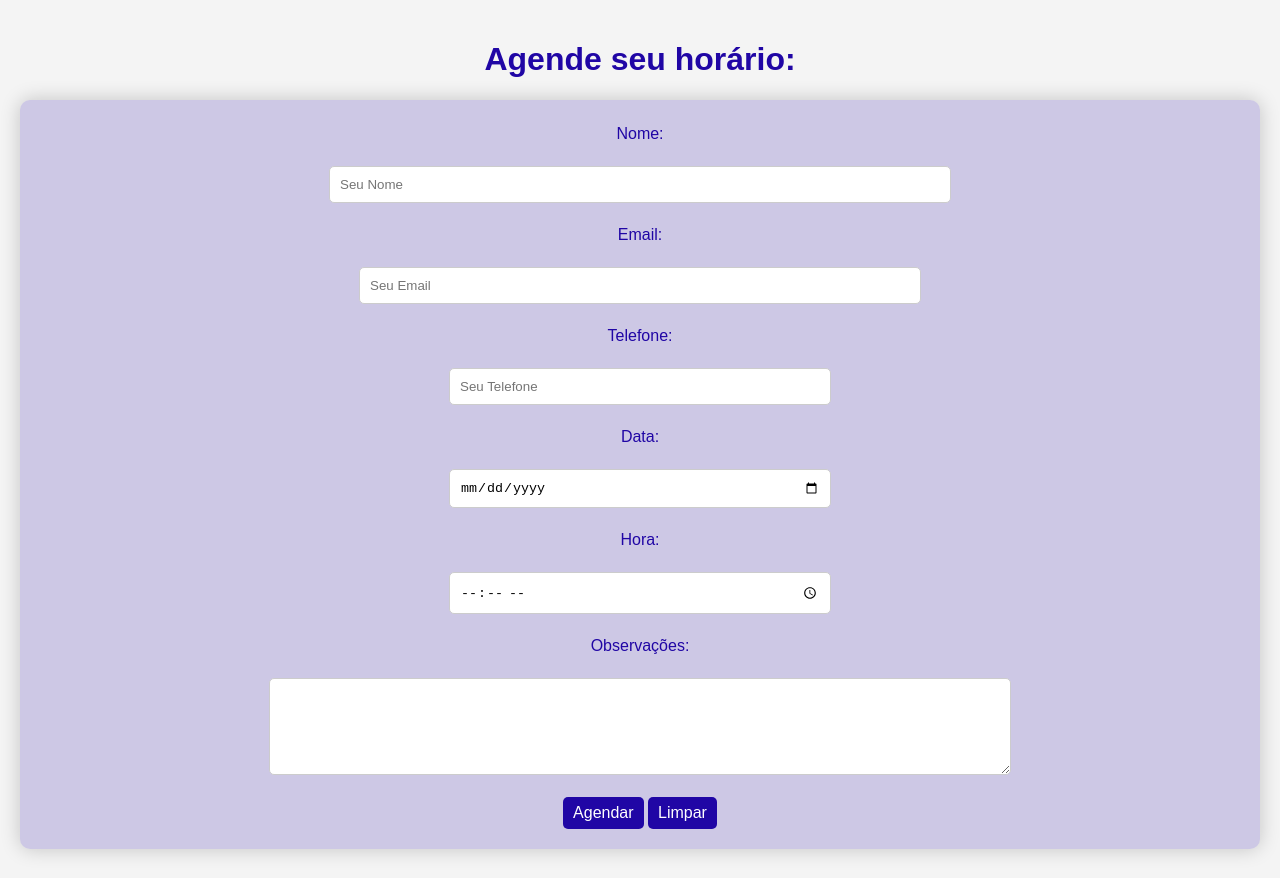
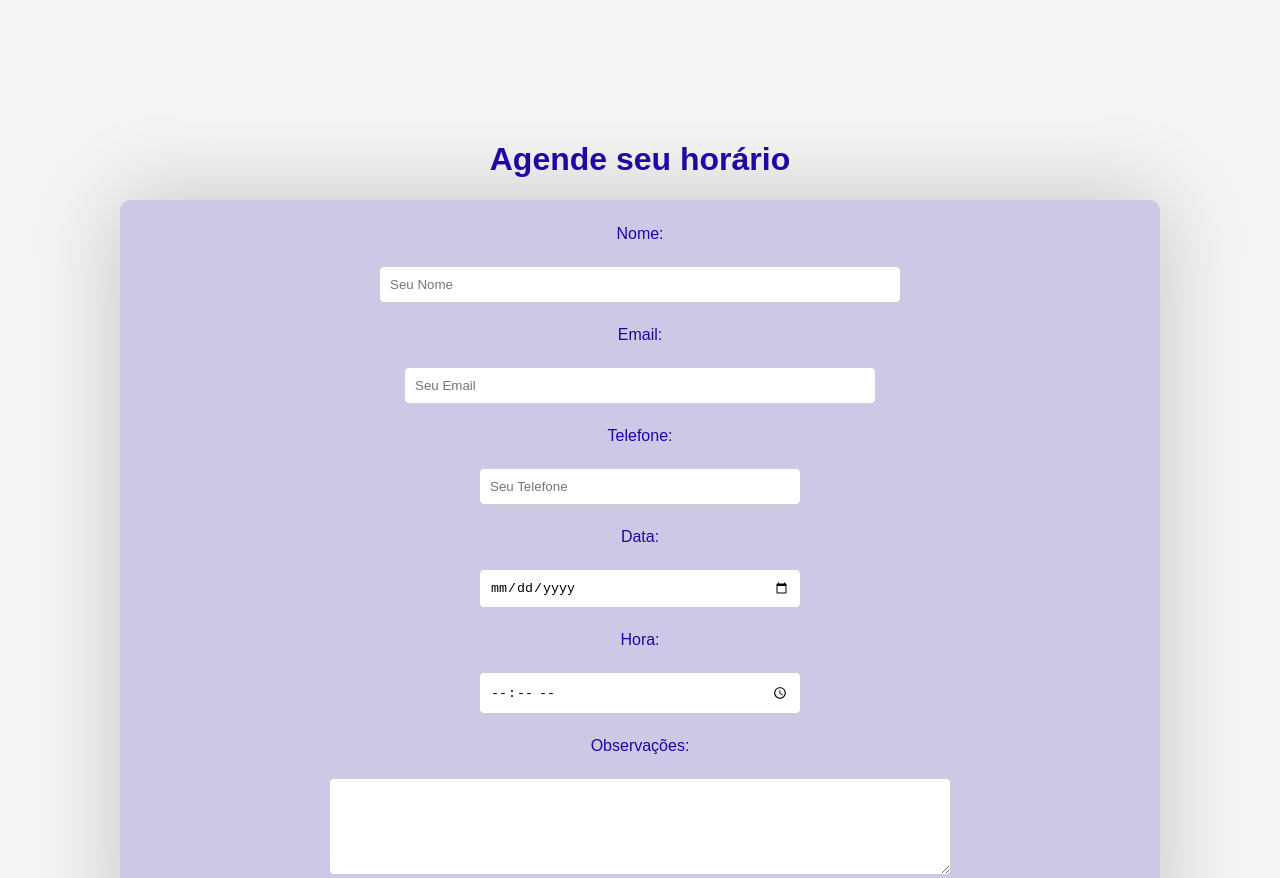
Before and after one commit to robertamsbrito/appagendamento, a plain HTML site: page index.html in a window 1280 px wide. Shown: the top 878 px of the page. Drawn offline with Linux system fonts and the light colour scheme.

Commit message:
novo style

```diff
--- a/index.html
+++ b/index.html
@@ -8,7 +8,7 @@
 </head>
 <body>
     <header>
-        <h1>Agende seu horário:</h1>
+        <h1>Agende seu horário</h1>
     </header>
     <main>
         <form action="#" method="get">
--- a/style.css
+++ b/style.css
@@ -1,7 +1,7 @@
 body {
     font-family: Arial, sans-serif;
     background-color: #f4f4f4;
-    margin: 0;
+    margin: 100px;
     padding: 20px;
 }
 
@@ -15,7 +15,7 @@ form {
     text-align: center;
     padding: 20px;
     border-radius: 10px;
-    box-shadow: 0 0 20px rgba(0, 0, 0, 0.2);
+    box-shadow: 0 0 90px rgba(0, 0, 0, 0.2);
     margin: 0 auto;
 }
 
```
